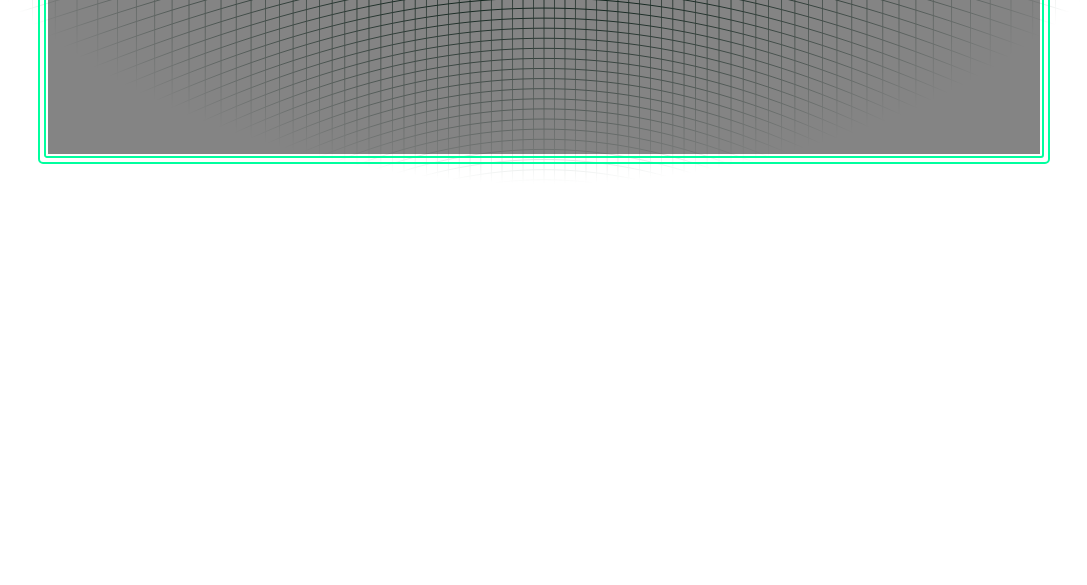
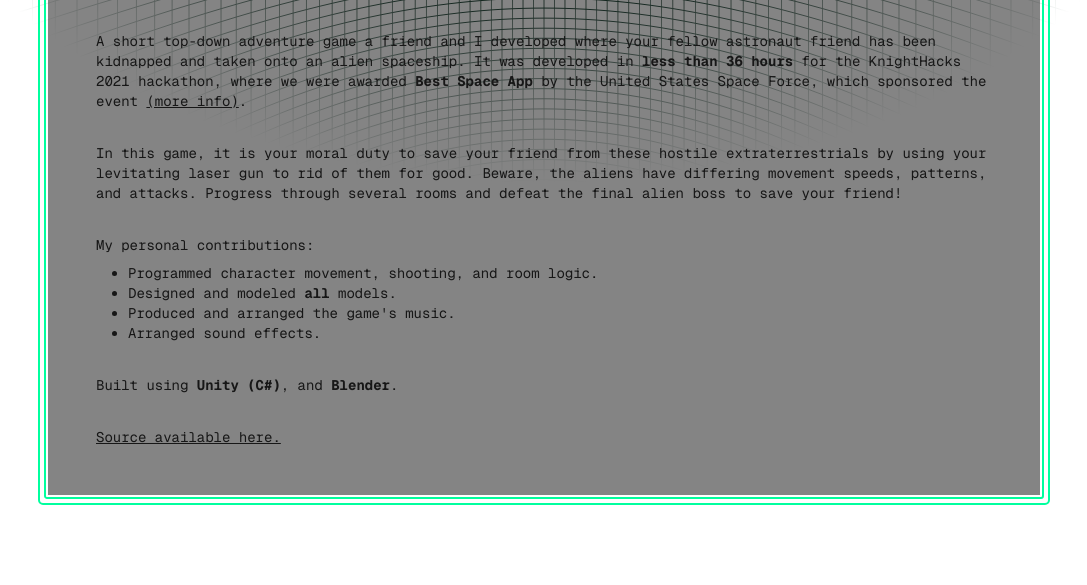
Before and after one commit to ricardocolom64/site, a Laravel app: page /projects/atmf in a window 1280 px wide. Shown: the part 616-1201 px from the top of the page, without its empty margins (96-1183 px from the left). Before the commit the page ends 788 px from the top, so only its background shows below. Run offline with Laravel 12, Linux system fonts and the light colour scheme; style sheets or scripts are compiled from the project's sources; some libraries are stand-ins or nearby versions; some web fonts are replaced.

Commit message:
add - ATMF and TOD project page content

```diff
--- a/resources/js/components/home/Projects.tsx
+++ b/resources/js/components/home/Projects.tsx
@@ -85,7 +85,7 @@ export default function Projects() {
                                 {project.title}
                             </div>
                             <div className={`w-full h-full relative z-10 transition-all duration-200 ease-in-out ${activeCard === index ? 'opacity-100' : 'opacity-0'}`}>
-                                <div className="w-24px h-24px bg-neo-grey rounded-sm border-2 border-neutral-500 px-2 text-xs absolute top-4 right-4">
+                                <div className="w-24px h-24px text-xs absolute top-4 right-4">
                                     {project.year}
                                 </div>
                                 <div className="w-full h-full flex absolute bottom-10.5">
--- a/resources/js/layouts/ProjectLayout.tsx
+++ b/resources/js/layouts/ProjectLayout.tsx
@@ -6,16 +6,20 @@ import SiteLayout from "./SiteLayout";
 
 interface ProjectProps {
     name: string;
+    year: string;
 }
 
-export default function ProjectLayout({ children, name }: PropsWithChildren<ProjectProps>) {
+export default function ProjectLayout({ children, name, year }: PropsWithChildren<ProjectProps>) {
 
     return (
         <SiteLayout>
             <Head title={name} />
             <div className="transition-all duration-200 w-full max-w-253 sm:w-[calc(100vw-48px)] h-full flex flex-col flex-1">
                 <Window name={name}>
-                    <div className="text-center text-xs lg:text-sm font-code">
+                    <div className="text-center text-xs lg:text-sm font-code relative">
+                        <div className="absolute -top-4 right-2 w-24px h-24px rounded-xs text-sm">
+                            {year}
+                        </div>
                         {children}
                     </div>
                 </Window>
--- a/resources/js/pages/projects/ATMF.tsx
+++ b/resources/js/pages/projects/ATMF.tsx
@@ -3,9 +3,56 @@ import ProjectLayout from '@/layouts/ProjectLayout';
 export default function ATMF() {
 
     return (
-        <ProjectLayout name="Aliens Took My Friend">
-            <div className="flex flex-col min-h-152 justify-center">
-                Under construction, please try again later.
+        <ProjectLayout name="Aliens Took My Friend" year="2021">
+            <div className="flex flex-col justify-center text-left m-12 space-y-8">
+                <iframe
+                    className="self-center"
+                    width="560"
+                    height="405"
+                    src="https://www.youtube.com/embed/-XpHuNfeMX0"
+                    title="YouTube video player"
+                />
+                <p>
+                    A short top-down adventure game a friend and I developed where your fellow
+                    astronaut friend has been kidnapped and taken onto an alien spaceship. It was developed in <b>less than 36 hours</b> for the
+                    KnightHacks 2021 hackathon, where we were awarded <b>Best Space App</b> by the United States Space Force,
+                    which sponsored the event{" "}
+                    <a
+                        href="https://devpost.com/software/spacegame-pxqdgv"
+                        target="_blank"
+                        rel="noopener noreferrer"
+                        className="underline"
+                    >
+                        (more info)
+                    </a>
+                    .
+                </p>
+                <p>
+                    In this game, it is your moral duty to save
+                    your friend from these hostile extraterrestrials by using your
+                    levitating laser gun to rid of them for good. Beware, the aliens have
+                    differing movement speeds, patterns, and attacks. Progress through
+                    several rooms and defeat the final alien boss to save your friend!
+                </p>
+                <p>
+                    My personal contributions:
+                    <ul className="list-disc pl-4 ml-4 mt-2">
+                        <li>Programmed character movement, shooting, and room logic.</li>
+                        <li>
+                            Designed and modeled <b>all</b> models.
+                        </li>
+                        <li>Produced and arranged the game's music.</li>
+                        <li>Arranged sound effects.</li>
+                    </ul>
+                </p>
+                <p>
+                    Built using <b>Unity (C#)</b>, and <b>Blender</b>.
+                </p>
+                <a
+                    href="https://github.com/ricardocolom64/site" target="_blank" rel="noopener noreferrer"
+                    className="underline">
+                    Source available here.
+                </a>
             </div>
         </ProjectLayout>
     );
--- a/resources/js/pages/projects/HHAPay.tsx
+++ b/resources/js/pages/projects/HHAPay.tsx
@@ -3,9 +3,9 @@ import ProjectLayout from '@/layouts/ProjectLayout';
 export default function HHAPay() {
 
     return (
-        <ProjectLayout name="HHA Pay">
-            <div className="flex flex-col min-h-152 justify-center">
-                Under construction, please try again later.
+        <ProjectLayout name="HHA Pay" year="">
+            <div className="flex flex-col min-h-125 justify-center text-left m-12 space-y-8">
+                <p>Under construction, please try again later.</p>
             </div>
         </ProjectLayout>
     );
--- a/resources/js/pages/projects/Site.tsx
+++ b/resources/js/pages/projects/Site.tsx
@@ -6,15 +6,15 @@ import melee_menu from '@/assets/projects/site/melee-menu.png';
 export default function Site() {
 
     return (
-        <ProjectLayout name="Site">
-            <div className="flex flex-col min-h-152 justify-center text-left m-12 space-y-8">
-                <img src={logo} alt='site-logo' className='w-36 self-center' />
+        <ProjectLayout name="Site" year="2025">
+            <div className="flex flex-col justify-center text-left m-12 space-y-8">
+                <img src={logo} alt="site-logo" className="w-36 self-center" />
                 <p>Thanks for being here.</p>
                 <p>I started building this in late 2025 as a way to showcase my experience and replace my old portfolio site that was in need of an update.</p>
                 <p>The design language of this site is partly inspired by Super Smash Bros. Melee, released for the Nintendo GameCube in 2001:</p>
-                <div className='flex flex-row h-72 justify-around mx-12'>
-                    <img src={melee_boxart} alt='site-logo' className='h-full self-center' />
-                    <img src={melee_menu} alt='site-logo' className='h-full self-center' />
+                <div className="flex flex-row h-72 justify-around mx-12">
+                    <img src={melee_boxart} alt="site-logo" />
+                    <img src={melee_menu} alt="site-logo" />
                 </div>
                 <p>I opted out of just hostng the site on a "hands-off" platform like Vercel or Netlify because I wanted to have full control over the deployment process.</p>
                 <p>This site is hosted on an <b>Ubuntu VPS</b>, complete with:
@@ -27,10 +27,16 @@ export default function Site() {
                         <li>Deployment through GitHub Actions</li>
                     </ul>
                 </p>
-                <p>On the application site, this site is built with <b>Laravel</b>, <b>React</b>, and <b>Tailwind CSS</b>.</p>
-                <p>On the server side, I use <b>Traefik</b> as a reverse proxy to handle the HTTP to HTTPS redirection and issuing TLS certificates via ACME.
+                <p>On the application site, this site is built with <b>Laravel (PHP)</b>, <b>React (TypeScript)</b>, and <b>Tailwind CSS</b>.</p>
+                <p>
+                    On the server side, I use <b>Traefik</b> as a reverse proxy to handle the HTTP to HTTPS redirection and issuing TLS certificates via ACME.
                     I am using <b>NGINX</b> as the webserver to serve the application itself.
                 </p>
+                <a
+                    href="https://github.com/ricardocolom64/AliensTookMyFriend" target="_blank" rel="noopener noreferrer"
+                    className="underline">
+                    Source available here.
+                </a>
             </div>
         </ProjectLayout>
     );
--- a/resources/js/pages/projects/TruthOrDrink.tsx
+++ b/resources/js/pages/projects/TruthOrDrink.tsx
@@ -3,9 +3,24 @@ import ProjectLayout from '@/layouts/ProjectLayout';
 export default function TruthOrDrink() {
 
     return (
-        <ProjectLayout name="Truth or Drink">
-            <div className="flex flex-col min-h-152 justify-center">
-                Under construction, please try again later.
+        <ProjectLayout name="Truth or Drink" year="2022">
+            <div className="flex flex-col justify-center text-left m-12 space-y-8">
+                <iframe
+                    className="self-center"
+                    width="560"
+                    height="405"
+                    src="https://www.youtube.com/embed/tARY4LJLU1o"
+                    title="YouTube video player"
+                />
+                <p>
+                    The viral Truth or Drink card game by Cut, now as an unofficial mobile port. This application was tested at various social events by directing others to ask each other the fun yet intensely personal questions displayed on each card.
+                </p>
+                <p>
+                    You can cycle through each of the four card categories to play with a total of 216 disctinct cards.
+                </p>
+                <p>
+                    Built using the <b>React Native</b> framework, <b>Expo</b>.
+                </p>
             </div>
         </ProjectLayout>
     );
```
Also changed, not shown: resources/js/assets/projects/site/melee-boxart.png.
